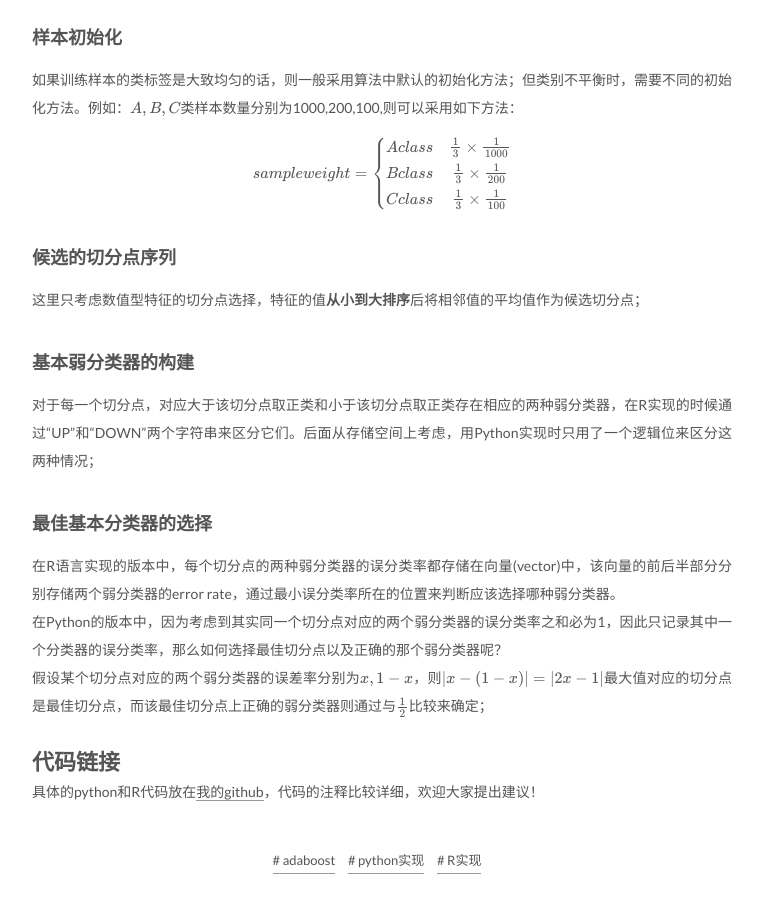
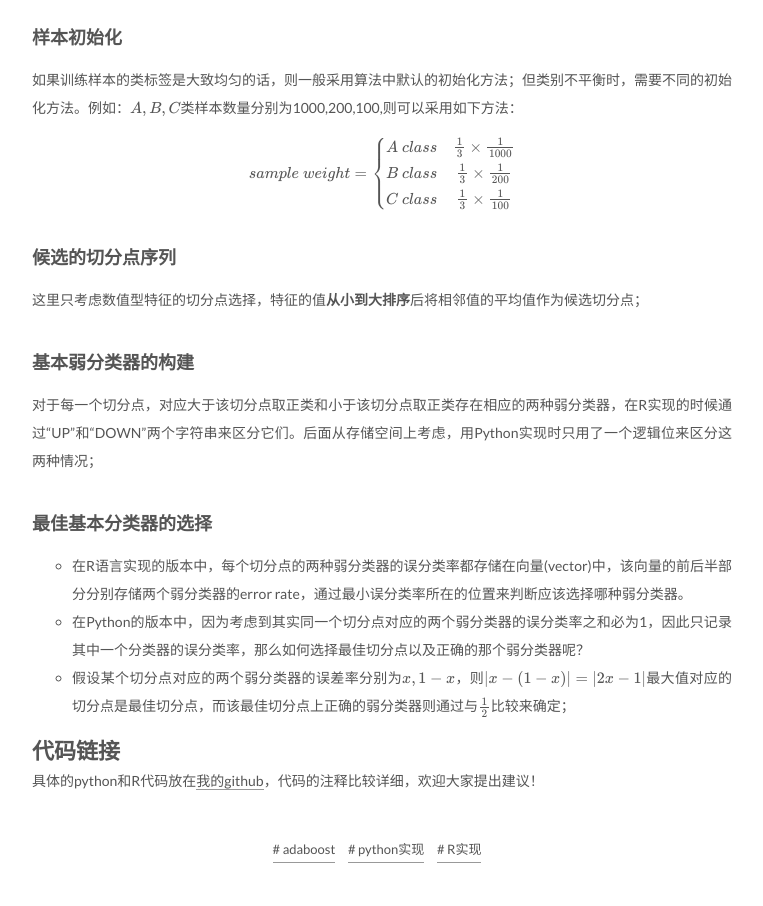
Before and after one commit to zhoujunjun-apple/zhoujunjun-apple.github.io, a plain HTML site: page 2017/04/03/adaboost算法的python和R实现/index.html in a window 1280 px wide. Shown: the part 920-1826 px from the top of the page, without its empty margins (98-861 px from the left). Drawn offline with nearby package versions, Linux system fonts and the light colour scheme; some packages are replaced by stand-ins of ours.

Commit message:
Site updated: 2017-04-03 22:13:04

```diff
--- a/2017/04/03/adaboost算法的python和R实现/index.html
+++ b/2017/04/03/adaboost算法的python和R实现/index.html
@@ -93,7 +93,7 @@
 <meta property="og:url" content="http://yoursite.com/2017/04/03/adaboost算法的python和R实现/index.html">
 <meta property="og:site_name" content="二颗苹果">
 <meta property="og:description" content="本文对Adaptive Boosting算法进行简单介绍，并分别利用Python和R语言进行了实现，只适用于数值类单特征的二分类问题。">
-<meta property="og:updated_time" content="2017-04-03T14:07:17.130Z">
+<meta property="og:updated_time" content="2017-04-03T14:12:56.986Z">
 <meta name="twitter:card" content="summary">
 <meta name="twitter:title" content="adaboost算法的python和R实现">
 <meta name="twitter:description" content="本文对Adaptive Boosting算法进行简单介绍，并分别利用Python和R语言进行了实现，只适用于数值类单特征的二分类问题。">
@@ -362,17 +362,21 @@
 </ol>
 <h1 id="算法实现"><a href="#算法实现" class="headerlink" title="算法实现"></a>算法实现</h1><h3 id="样本初始化"><a href="#样本初始化" class="headerlink" title="样本初始化"></a>样本初始化</h3><p>如果训练样本的类标签是大致均匀的话，则一般采用算法中默认的初始化方法；但类别不平衡时，需要不同的初始化方法。例如：$A,B,C$类样本数量分别为1000,200,100,则可以采用如下方法：<br>
 $$
-sample weight = \left\{
+sample \ weight = \left\{
 \begin{array}{rcl}
-A class & {{1 \over 3} \times {1 \over 1000} }\\
-B class & {{1 \over 3} \times {1 \over 200} }\\
-C class & {{1 \over 3} \times {1 \over 100} }
+A \ class & {{1 \over 3} \times {1 \over 1000} }\\
+B \ class & {{1 \over 3} \times {1 \over 200} }\\
+C \ class & {{1 \over 3} \times {1 \over 100} }
 \end{array} \right.
 $$
 </p>
 <h3 id="候选的切分点序列"><a href="#候选的切分点序列" class="headerlink" title="候选的切分点序列"></a>候选的切分点序列</h3><p>这里只考虑数值型特征的切分点选择，特征的值<strong>从小到大排序</strong>后将相邻值的平均值作为候选切分点；</p>
 <h3 id="基本弱分类器的构建"><a href="#基本弱分类器的构建" class="headerlink" title="基本弱分类器的构建"></a>基本弱分类器的构建</h3><p>对于每一个切分点，对应大于该切分点取正类和小于该切分点取正类存在相应的两种弱分类器，在R实现的时候通过“UP”和“DOWN”两个字符串来区分它们。后面从存储空间上考虑，用Python实现时只用了一个逻辑位来区分这两种情况；</p>
-<h3 id="最佳基本分类器的选择"><a href="#最佳基本分类器的选择" class="headerlink" title="最佳基本分类器的选择"></a>最佳基本分类器的选择</h3><p>在R语言实现的版本中，每个切分点的两种弱分类器的误分类率都存储在向量(vector)中，该向量的前后半部分分别存储两个弱分类器的error rate，通过最小误分类率所在的位置来判断应该选择哪种弱分类器。<br>在Python的版本中，因为考虑到其实同一个切分点对应的两个弱分类器的误分类率之和必为1，因此只记录其中一个分类器的误分类率，那么如何选择最佳切分点以及正确的那个弱分类器呢？<br>假设某个切分点对应的两个弱分类器的误差率分别为$x,1-x$，则$|x - (1-x)|  = |2x-1|$最大值对应的切分点是最佳切分点，而该最佳切分点上正确的弱分类器则通过与$1 \over 2$比较来确定；</p>
+<h3 id="最佳基本分类器的选择"><a href="#最佳基本分类器的选择" class="headerlink" title="最佳基本分类器的选择"></a>最佳基本分类器的选择</h3><ul>
+<li>在R语言实现的版本中，每个切分点的两种弱分类器的误分类率都存储在向量(vector)中，该向量的前后半部分分别存储两个弱分类器的error rate，通过最小误分类率所在的位置来判断应该选择哪种弱分类器。</li>
+<li>在Python的版本中，因为考虑到其实同一个切分点对应的两个弱分类器的误分类率之和必为1，因此只记录其中一个分类器的误分类率，那么如何选择最佳切分点以及正确的那个弱分类器呢？</li>
+<li>假设某个切分点对应的两个弱分类器的误差率分别为$x,1-x$，则$|x - (1-x)|  = |2x-1|$最大值对应的切分点是最佳切分点，而该最佳切分点上正确的弱分类器则通过与$1 \over 2$比较来确定；</li>
+</ul>
 <h1 id="代码链接"><a href="#代码链接" class="headerlink" title="代码链接"></a>代码链接</h1><p>具体的python和R代码放在<a href="https://github.com/zhoujunjun-apple/machine-learning" target="_blank" rel="external">我的github</a>，代码的注释比较详细，欢迎大家提出建议！</p>
 
 
```
